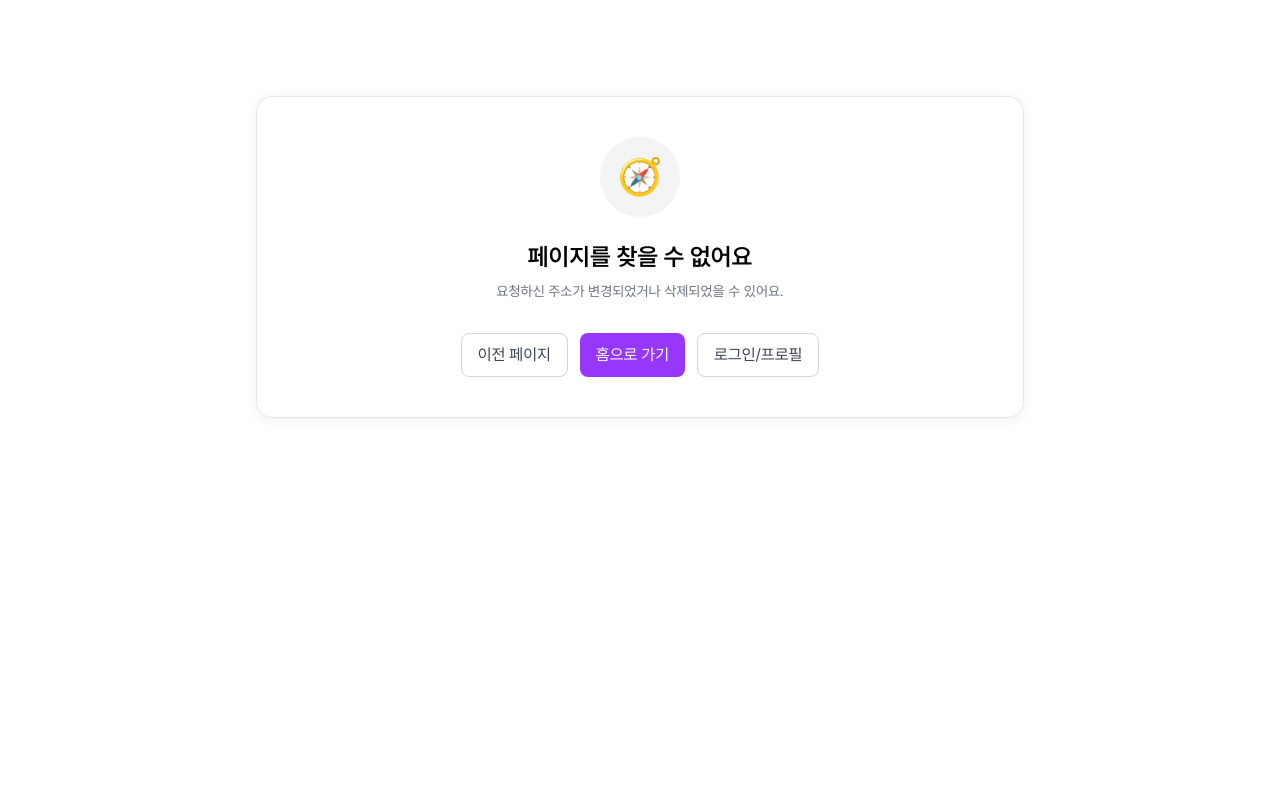
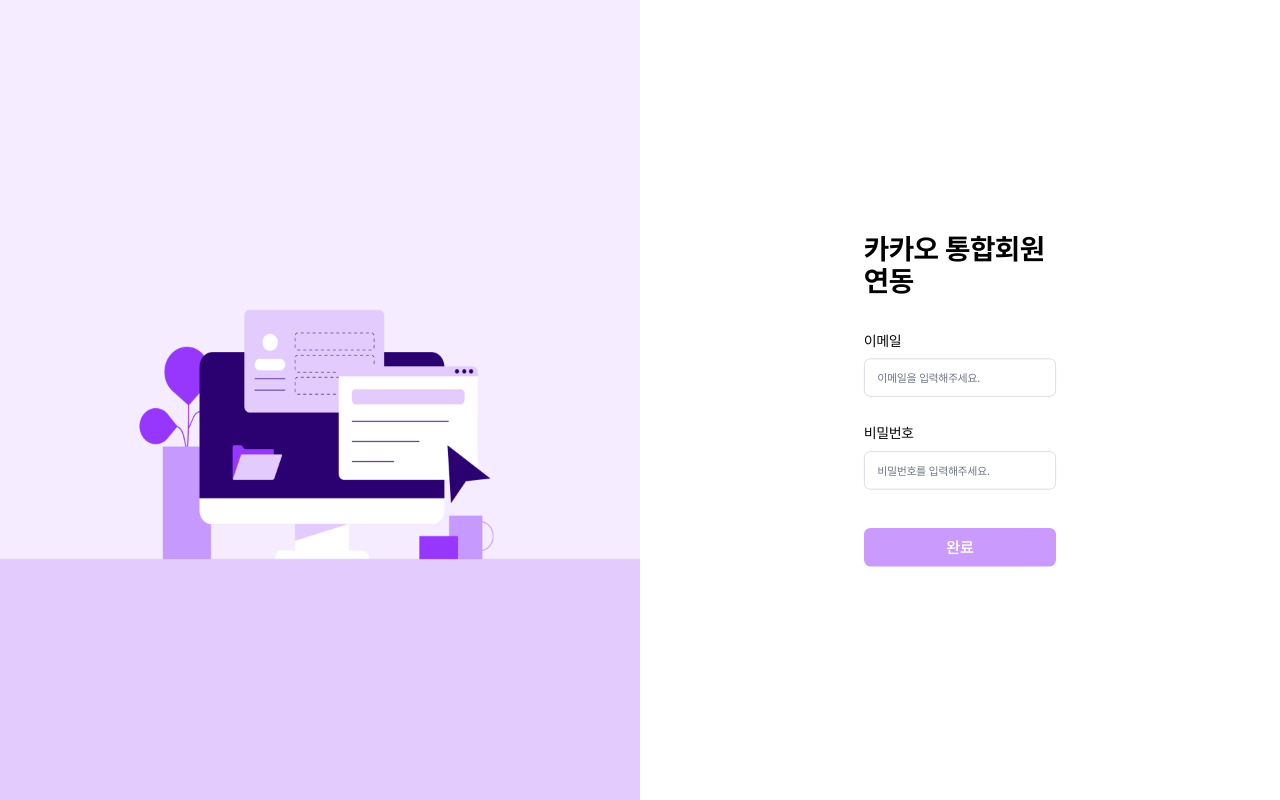
Before and after one commit to IT-Cotato/11th-TroubleLog-FE, a React (Vite) app: page /signup/combine in a window 1280 px wide. Built offline with nearby package versions, Linux system fonts and the light colour scheme; no server answers.

Commit message:
feat: 카카오 통합회원가입 창 만들기

```diff
--- a/src/app/routes/router.tsx
+++ b/src/app/routes/router.tsx
@@ -16,6 +16,7 @@ const IntroLandingPage = lazy(
 const LoginPage = lazy(() => import("@/pages/Login/LoginPage"));
 const SignPageOne = lazy(() => import("@/pages/Login/SignPageOne"));
 const SignPageTwo = lazy(() => import("@/pages/Login/SignPageTwo"));
+const CombineSignPage = lazy(() => import("@/pages/Login/CombineSignPage"));
 
 const TermsDetailPage = lazy(() => import("@/pages/Login/TermsDetailPage"));
 const SignPageOauth = lazy(() => import("@/pages/Login/SignPageOauth"));
@@ -69,6 +70,7 @@ export const router = createBrowserRouter(
     { path: PATH.TERMS, element: <TermsDetailPage /> },
     { path: PATH.TERMS_FOOTER, element: <TermsPublicPage /> },
     { path: PATH.SIGNUP_OAUTH, element: <SignPageOauth /> },
+    { path: PATH.COMBINE_SIGNUP, element: <CombineSignPage /> },
 
     // 콜백 브릿지
     { path: PATH.OAUTH_REGISTER, element: <OAuthPopupKakao /> },
--- /dev/null
+++ b/src/pages/Login/CombineSignPage.tsx
@@ -0,0 +1,161 @@
+import { useState, useEffect } from "react";
+import { useNavigate } from "react-router-dom";
+import Input from "./Input";
+import onboarding_image from "../../assets/images/onboarding_image.png";
+import { postEmailCheck } from "@/api/auth.api";
+
+const CombineSignPage = () => {
+  const [email, setEmail] = useState("");
+  const [password, setPassword] = useState("");
+
+  const [emailError, setEmailError] = useState<{
+    message: string;
+    action?: string;
+  } | null>(null);
+
+  const [passwordError, setPasswordError] = useState("");
+  const [formError, setFormError] = useState("");
+  const [isFormValid, setIsFormValid] = useState(false);
+  const navigate = useNavigate();
+
+  //   const AUTH_START_URL = useMemo(() => {
+  //     const base = (import.meta.env.BASE_URL || "/").replace(/\/$/, "");
+  //     const callback = `${window.location.origin}${base}${PATH.OAUTH_REGISTER}`;
+  //     return `https://troublog.shop/oauth2/authorization/kakao?return_to=${encodeURIComponent(
+  //       callback
+  //     )}`;
+  //   }, []);
+
+  // 폼 전체 유효성 체크
+  useEffect(() => {
+    setIsFormValid(email.trim() !== "" && password.trim() !== "");
+  }, [email, password]);
+
+  const validateForm = () => {
+    let valid = true;
+
+    setEmailError(null);
+    setPasswordError("");
+    setFormError("");
+
+    if (!email) {
+      setEmailError({ message: "이메일을 입력해주세요." });
+      valid = false;
+    }
+
+    if (!password) {
+      setPasswordError("비밀번호를 입력해주세요.");
+      valid = false;
+    }
+
+    return valid;
+  };
+
+  // 이메일 확인: 연동 조건 (DB에 존재해야 OK)
+  const handleEmailBlur = async () => {
+    const trimmedEmail = email.trim();
+
+    if (!trimmedEmail) {
+      setEmailError({ message: "이메일을 입력해주세요." });
+      return;
+    }
+
+    const emailRegex = /^[^\s@]+@[^\s@]+\.[^\s@]+$/;
+    if (!emailRegex.test(trimmedEmail)) {
+      setEmailError({ message: "유효한 이메일 형식을 입력해주세요." });
+      return;
+    }
+
+    setEmailError(null);
+
+    try {
+      // 200이면 가입된 이메일이 아님 → 연동 불가
+      await postEmailCheck(trimmedEmail);
+
+      setEmailError({
+        message: "가입된 이메일이 아닙니다. 기존 계정으로 먼저 가입해주세요.",
+      });
+    } catch (error: any) {
+      if (error.response?.status === 409) {
+        // 이메일이 이미 존재 → 연동 가능
+        setEmailError(null);
+      } else {
+        setEmailError({
+          message: "이메일 확인 중 오류가 발생했습니다.",
+        });
+      }
+    }
+  };
+
+  const handlePasswordBlur = () => {
+    setPasswordError(password.trim() ? "" : "비밀번호를 입력해주세요.");
+  };
+
+  const handleSubmit = (e: React.FormEvent) => {
+    e.preventDefault();
+    if (!validateForm()) return;
+
+    navigate("/signup/detail", {
+      state: { email, password },
+    });
+  };
+
+  return (
+    <div className="flex w-screen h-screen overflow-hidden">
+      <img src={onboarding_image} className="w-1/2 h-full object-fill" />
+
+      <div className="w-full lg:w-1/2 h-full scale-[0.8] px-6 sm:px-16 lg:px-[200px] py-12 sm:py-24 lg:py-[281px] flex flex-col justify-center items-center">
+        <div className="w-full max-w-[560px] flex flex-col items-center gap-10">
+          <h2 className="text-black text-3xl sm:text-4xl lg:text-[36px] font-bold w-full font-pretendard">
+            카카오 통합회원 연동
+          </h2>
+
+          <form
+            onSubmit={handleSubmit}
+            className="flex flex-col items-start gap-4 w-full"
+          >
+            <div className="flex flex-col items-start w-full">
+              <Input
+                label="이메일"
+                type="email"
+                value={email}
+                onChange={(e) => setEmail(e.target.value)}
+                onBlur={handleEmailBlur}
+                placeholder="이메일을 입력해주세요."
+                error={emailError?.message}
+              />
+
+              <Input
+                label="비밀번호"
+                type="password"
+                value={password}
+                onChange={(e) => setPassword(e.target.value)}
+                onBlur={handlePasswordBlur}
+                placeholder="비밀번호를 입력해주세요."
+                error={passwordError}
+              />
+            </div>
+
+            {formError && (
+              <p className="text-red-500 text-[16px] mt-1">{formError}</p>
+            )}
+
+            <div className="flex flex-col items-start gap-4 w-full">
+              <button
+                type="submit"
+                disabled={!isFormValid || !!emailError}
+                className="w-full h-12 bg-[#9737fd] rounded-lg flex justify-center items-center disabled:opacity-50"
+              >
+                <span className="text-white text-[20px] font-semibold font-pretendard">
+                  완료
+                </span>
+              </button>
+            </div>
+          </form>
+        </div>
+      </div>
+    </div>
+  );
+};
+
+export default CombineSignPage;
--- a/src/shared/config/paths.ts
+++ b/src/shared/config/paths.ts
@@ -8,6 +8,7 @@ export const PATH = {
   TERMS_FOOTER: "/terms",
   SIGNUP_OAUTH: "/signup/oauth",
   OAUTH_REGISTER: "/auth/oauth-register",
+  COMBINE_SIGNUP: "/signup/combine",
 
   USER: "/user",
   HOME: "/user/home",
```
